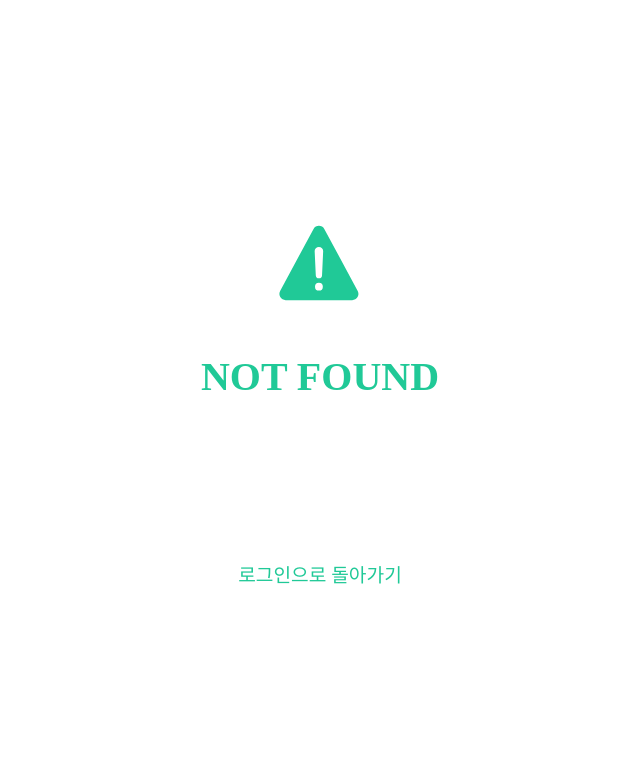
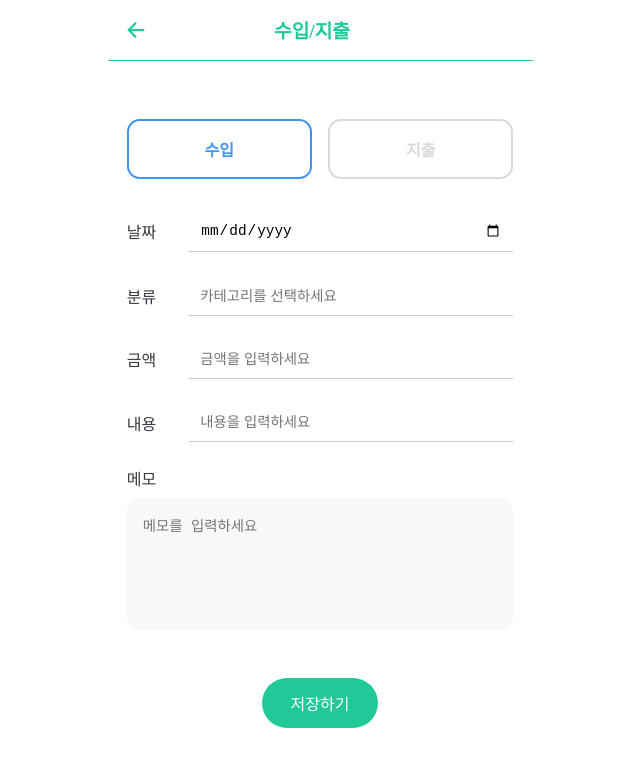
Before and after one commit to Coin-nect/Coin-nect_FE, a React (Vite) app: page /form in a window 1280 px wide. Before the commit this address had no page. Shown: the top 766 px of the page, without its empty margins (320-960 px from the left). Built offline with nearby package versions, Linux system fonts and the light colour scheme.

Commit message:
:sparkles:[feat]: 수입/지출 내역 작성 UI

```diff
--- a/src/App.tsx
+++ b/src/App.tsx
@@ -13,6 +13,7 @@ import {
   NotificationSettings,
   DataBackup,
   Search,
+  IncomeExpenseForm,
 } from '@pages/index';
 import ScrollToTop from '@components/ScrollToTop';
 
@@ -29,6 +30,7 @@ const App = () => (
         {/* Home */}
         <Route path="/home" element={<Home />} />
         <Route path="/search" element={<Search />} />
+        <Route path="/form" element={<IncomeExpenseForm />} />
 
         {/* Budget */}
         <Route path="/budget" element={<Budget />} />
--- /dev/null
+++ b/src/components/modal/CategoryModal.tsx
@@ -0,0 +1,131 @@
+import styled from 'styled-components';
+import Modal from '@components/common/Modal';
+import {
+  FaUtensils,
+  FaShoppingBag,
+  FaHeartbeat,
+  FaBus,
+  FaGift,
+  FaEllipsisH,
+  FaStore,
+  FaGlassCheers,
+  FaHome,
+  FaMusic,
+  FaPlane,
+  FaPen,
+  FaUsers,
+  FaDollarSign,
+  FaUserCog,
+  FaMoneyCheckAlt,
+  FaWallet,
+  FaPiggyBank,
+  FaMedal,
+  FaExchangeAlt,
+  FaChartLine,
+} from 'react-icons/fa';
+import { COLORS, COMMON_COLORS } from '@constants/colors';
+
+interface CategoryModalProps {
+  isVisible: boolean;
+  onClose: () => void;
+  // eslint-disable-next-line no-unused-vars
+  onSelect: (category: string) => void;
+}
+
+const CategoryModal = ({
+  isVisible,
+  onClose,
+  onSelect,
+}: CategoryModalProps) => {
+  const categories = [
+    { icon: <FaUtensils />, label: '식비' },
+    { icon: <FaStore />, label: '마트/편의점' },
+    { icon: <FaHeartbeat />, label: '의료/건강' },
+    { icon: <FaGlassCheers />, label: '술/유흥' },
+    { icon: <FaShoppingBag />, label: '미용/쇼핑' },
+    { icon: <FaBus />, label: '교통' },
+    { icon: <FaHome />, label: '주거/통신' },
+    { icon: <FaShoppingBag />, label: '생활품' },
+    { icon: <FaMusic />, label: '문화/여가' },
+    { icon: <FaPlane />, label: '여행/숙박' },
+    { icon: <FaPen />, label: '교육' },
+    { icon: <FaUsers />, label: '경조사' },
+    { icon: <FaDollarSign />, label: '금융' },
+    { icon: <FaUserCog />, label: '자기계발' },
+    { icon: <FaGift />, label: '선물' },
+    { icon: <FaMoneyCheckAlt />, label: '월급' },
+    { icon: <FaWallet />, label: '용돈' },
+    { icon: <FaPiggyBank />, label: '이자/배당금' },
+    { icon: <FaMedal />, label: '상여금' },
+    { icon: <FaExchangeAlt />, label: '이월' },
+    { icon: <FaChartLine />, label: '투자' },
+    { icon: <FaEllipsisH />, label: '기타' },
+  ];
+
+  return (
+    <Modal isVisible={isVisible} onClose={onClose}>
+      <ModalContent>
+        <Title>분류</Title>
+        <CategoryList>
+          {categories.map((cat, idx) => (
+            <CategoryItem key={idx} onClick={() => onSelect(cat.label)}>
+              <IconCircle>{cat.icon}</IconCircle>
+              <Label>{cat.label}</Label>
+            </CategoryItem>
+          ))}
+        </CategoryList>
+      </ModalContent>
+    </Modal>
+  );
+};
+
+export default CategoryModal;
+
+const ModalContent = styled.div`
+  display: flex;
+  flex-direction: column;
+  align-items: center;
+`;
+
+const Title = styled.h3`
+  margin-bottom: 1rem;
+  font-size: 1.2rem;
+  font-weight: bold;
+`;
+
+const CategoryList = styled.div`
+  display: grid;
+  grid-template-columns: repeat(4, 1fr);
+  gap: 1rem;
+  max-height: 400px;
+  overflow-y: auto;
+
+  &::-webkit-scrollbar {
+    display: none;
+  }
+`;
+
+const CategoryItem = styled.div`
+  display: flex;
+  flex-direction: column;
+  align-items: center;
+  cursor: pointer;
+`;
+
+const IconCircle = styled.div`
+  width: 44px;
+  height: 44px;
+  border-radius: 50%;
+  background-color: ${COMMON_COLORS.main};
+  display: flex;
+  justify-content: center;
+  align-items: center;
+  color: ${COLORS.white};
+`;
+
+const Label = styled.div`
+  margin-top: 0.3rem;
+  font-size: 0.7rem;
+  text-align: center;
+  color: ${COLORS.dark_blue};
+`;
--- a/src/pages/Home/Home.tsx
+++ b/src/pages/Home/Home.tsx
@@ -1,19 +1,28 @@
-import { useState } from 'react';
-import { useNavigate } from 'react-router-dom';
+import { useEffect, useState } from 'react';
+import { useLocation, useNavigate } from 'react-router-dom';
 import styled from 'styled-components';
 import { CalendarHeader, BottomNav, ContentContainer } from '@components/index';
 import CalendarSection from './CalendarSection';
 import TotalSummary from '@components/home/TotalSummary';
 import PlusBtn from '@components/home/PlusBtn';
 import ListSection from './ListSection';
+import Message from '@components/common/Message';
 
 const Home = () => {
   const navigate = useNavigate();
+  const location = useLocation();
+  const [showMessage, setShowMessage] = useState(false);
   const [currentDate, setCurrentDate] = useState(new Date());
   const [isList, setIsList] = useState(false);
 
+  useEffect(() => {
+    if (location.state?.showMessage) {
+      setShowMessage(true);
+    }
+  }, [location.state]);
+
   const handlePlusClick = () => {
-    alert('플러스 버튼 클릭');
+    navigate('/form');
   };
 
   const toggleList = () => {
@@ -29,6 +38,7 @@ const Home = () => {
         toggleList={toggleList}
         onClick={() => navigate('/search')}
       />
+      {showMessage && <Message text="저장되었습니다." />}
       <ContentContainer style={{ padding: '0', margin: '1rem 0' }}>
         <TotalSummary total={100000000} income={640000} spending={91000} />
         {isList ? (
--- /dev/null
+++ b/src/pages/Home/IncomeExpenseForm.tsx
@@ -0,0 +1,209 @@
+import { useState } from 'react';
+import { useNavigate } from 'react-router-dom';
+import styled from 'styled-components';
+import { COLORS, COMMON_COLORS } from '@constants/colors';
+import { BackHeader } from '@components/Header';
+import { Button, ContentContainer } from '@components/index';
+import CategoryModal from '@components/modal/CategoryModal';
+
+const IncomeExpenseForm = () => {
+  const navigate = useNavigate();
+  const [isIncome, setIsIncome] = useState(true);
+  const [date, setDate] = useState('');
+  const [category, setCategory] = useState('');
+  const [amount, setAmount] = useState('');
+  const [title, setTitle] = useState('');
+  const [memo, setMemo] = useState('');
+  const [modalOpen, setModalOpen] = useState(false);
+
+  const handleCategorySelect = (selectedCategory: string) => {
+    setCategory(selectedCategory);
+    setModalOpen(false);
+  };
+  const handleInputChange = (e: React.ChangeEvent<HTMLInputElement>) => {
+    const rawValue = e.target.value.replace(/[^0-9]/g, '');
+    const formattedValue = rawValue.replace(/\B(?=(\d{3})+(?!\d))/g, ',');
+    setAmount(`₩ ${formattedValue}`);
+  };
+
+  const handleSubmit = () => {
+    if (
+      date.trim() &&
+      category.trim() &&
+      amount.trim() &&
+      title.trim() &&
+      memo.trim()
+    ) {
+      console.log({
+        type: isIncome ? '수입' : '지출',
+        date,
+        category,
+        amount,
+        title,
+        memo,
+      });
+      navigate('/home', { replace: true, state: { showMessage: true } });
+    } else {
+      alert('모든 항목을 입력해주세요.');
+    }
+  };
+
+  return (
+    <Container>
+      <BackHeader title="수입/지출" showIcon={false} />
+      <ContentContainer>
+        <ButtonGroup>
+          <TypeButton
+            active={isIncome}
+            colorType="blue"
+            onClick={() => setIsIncome(true)}
+          >
+            수입
+          </TypeButton>
+          <TypeButton
+            active={!isIncome}
+            colorType="red"
+            onClick={() => setIsIncome(false)}
+          >
+            지출
+          </TypeButton>
+        </ButtonGroup>
+        <Form>
+          <Label>날짜</Label>
+          <Input
+            type="date"
+            value={date}
+            onChange={e => setDate(e.target.value)}
+          />
+        </Form>
+        <Form>
+          <Label>분류</Label>
+          <Input
+            value={category}
+            onClick={() => setModalOpen(true)}
+            placeholder="카테고리를 선택하세요"
+            readOnly
+            style={{ cursor: 'pointer' }}
+          />
+        </Form>
+        <Form>
+          <Label>금액</Label>
+          <Input
+            type="text"
+            value={amount}
+            onChange={handleInputChange}
+            placeholder="금액을 입력하세요"
+          />
+        </Form>
+        <Form>
+          <Label>내용</Label>
+          <Input
+            value={title}
+            onChange={e => setTitle(e.target.value)}
+            placeholder="내용을 입력하세요"
+          />
+        </Form>
+        <Memo>
+          <Label>메모</Label>
+          <Textarea
+            value={memo}
+            onChange={e => setMemo(e.target.value)}
+            placeholder="메모를 입력하세요"
+          />
+        </Memo>
+        <Button
+          buttonText="저장하기"
+          type="saveBtn"
+          style={{ marginTop: '2rem' }}
+          bgColor={COMMON_COLORS.main}
+          txtColor={COLORS.white}
+          onClick={handleSubmit}
+        />
+      </ContentContainer>
+      <CategoryModal
+        isVisible={modalOpen}
+        onClose={() => setModalOpen(false)}
+        onSelect={handleCategorySelect}
+      />
+    </Container>
+  );
+};
+
+export default IncomeExpenseForm;
+
+const Container = styled.div`
+  display: flex;
+  flex-direction: column;
+  width: 100%;
+  box-sizing: border-box;
+`;
+
+const ButtonGroup = styled.div`
+  display: flex;
+  justify-content: center;
+  margin: 1rem 0;
+  width: 100%;
+  gap: 1rem;
+`;
+
+const TypeButton = styled.button<{
+  active: boolean;
+  colorType: 'blue' | 'red';
+}>`
+  flex: 1;
+  padding: 1rem;
+  border: 2px solid
+    ${({ active, colorType }) =>
+      active ? (colorType === 'blue' ? COLORS.blue : COLORS.red) : COLORS.gray};
+  background-color: #fff;
+  color: ${({ active, colorType }) =>
+    active ? (colorType === 'blue' ? COLORS.blue : COLORS.red) : COLORS.gray};
+  border-radius: 0.8rem;
+  font-weight: bold;
+  font-size: 1rem;
+  cursor: pointer;
+`;
+
+const Form = styled.div`
+  display: flex;
+  width: 100%;
+  align-items: center;
+  justify-content: space-between;
+  box-sizing: border-box;
+  margin-bottom: 0.5rem;
+`;
+
+const Label = styled.label`
+  font-size: 1rem;
+  color: ${COLORS.dark_blue};
+  width: 80px;
+`;
+
+const Input = styled.input`
+  width: 100%;
+  padding: 0.7rem;
+  border: none;
+  border-bottom: 1px solid #ccc;
+  outline: none;
+  font-size: 0.9rem;
+  background-color: transparent;
+`;
+
+const Memo = styled.div`
+  display: flex;
+  width: 100%;
+  flex-direction: column;
+  gap: 0.5rem;
+`;
+
+const Textarea = styled.textarea.attrs({ spellCheck: false })`
+  padding: 1rem;
+  border: none;
+  background-color: ${COLORS.input_box};
+  color: ${COLORS.dark_gray};
+  border-radius: 0.8rem;
+  resize: none;
+  min-height: 100px;
+  font-size: 0.9rem;
+  outline: none;
+`;
--- a/src/pages/index.ts
+++ b/src/pages/index.ts
@@ -6,6 +6,7 @@ export { default as NotFound } from './NotFound';
 // Home
 export { default as Home } from './Home/Home';
 export { default as Search } from './Home/Search';
+export { default as IncomeExpenseForm } from './Home/IncomeExpenseForm';
 
 // Budget
 export { default as Budget } from './Budget/Budget';
```
